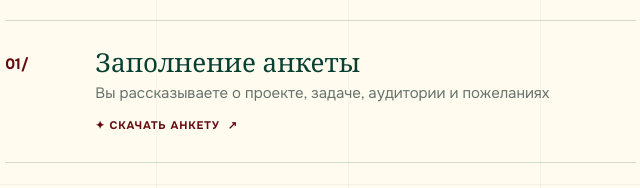
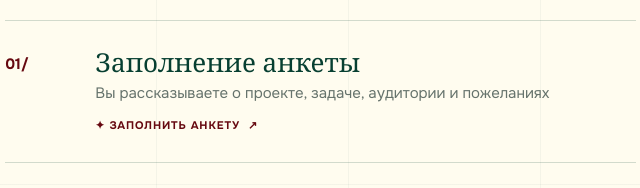
Before and after one commit to prostoay-bot/hrneiroway-2026, a plain HTML site: page websites.html in a window 1280 px wide. Shown: the part 10760-10948 px from the top of the page, 612-1252 px from the left. Drawn offline with Linux system fonts and the light colour scheme; a web font is replaced by a local one.

Commit message:
Clarify website brief link label

```diff
--- a/websites.html
+++ b/websites.html
@@ -289,7 +289,7 @@
         </header>
 
         <ol class="process-list">
-          <li><span>01/</span><div><h3>Заполнение анкеты</h3><p>Вы рассказываете о&nbsp;проекте, задаче, аудитории и&nbsp;пожеланиях</p><a class="workflow-brief-link" href="https://forms.gle/jJ1NZru1iUb5NZ8i9" target="_blank" rel="noopener">✦ Скачать анкету <span aria-hidden="true">↗</span></a></div></li>
+          <li><span>01/</span><div><h3>Заполнение анкеты</h3><p>Вы рассказываете о&nbsp;проекте, задаче, аудитории и&nbsp;пожеланиях</p><a class="workflow-brief-link" href="https://forms.gle/jJ1NZru1iUb5NZ8i9" target="_blank" rel="noopener">✦ Заполнить анкету <span aria-hidden="true">↗</span></a></div></li>
           <li><span>02/</span><div><h3>Обсуждение</h3><p>Уточняем детали, объём работ, сроки и&nbsp;стоимость. Созваниваемся или обсуждаем всё в&nbsp;переписке — как вам удобнее</p></div></li>
           <li><span>03/</span><div><h3>Согласование</h3><p>Утверждаем объём работ, сроки, стоимость и&nbsp;график оплаты. После предоплаты я&nbsp;начинаю работу. При необходимости оформляем договор</p></div></li>
           <li><span>04/</span><div><h3>Структура и&nbsp;прототип</h3><p>Я выстраиваю логику страниц и&nbsp;показываю расположение будущих блоков</p></div></li>
```
